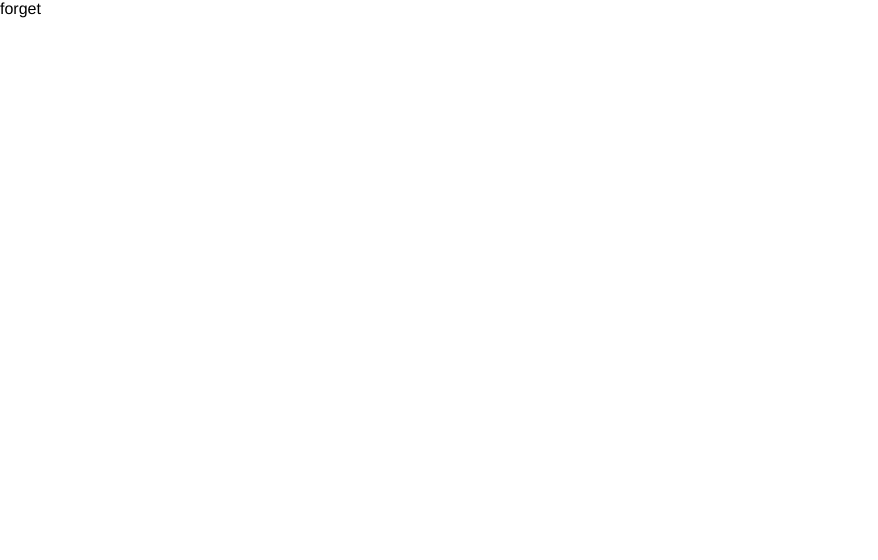
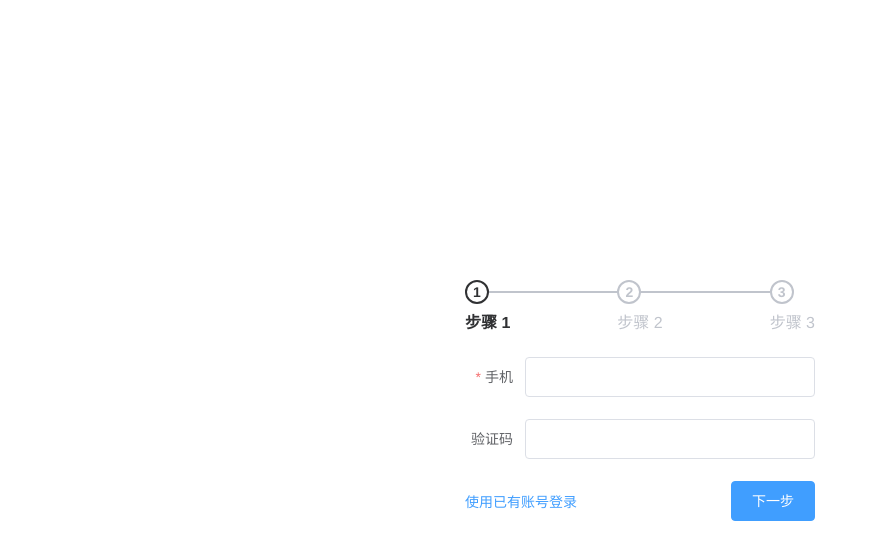
Before and after one commit to xudie/vue2-project, a Vue app: page /forget in a window 1280 px wide. Shown: the top 560 px of the page, without its empty margins (0-878 px from the left). Built offline with nearby package versions, Linux system fonts and the light colour scheme.

Commit message:
忘记密码

```diff
--- /dev/null
+++ b/src/components/forget/forget1.vue
@@ -0,0 +1,37 @@
+<template>
+  <!-- 步骤1的表单 -->
+  <el-form :model="form1" :rules="rules" ref="form1" label-width="60px">
+    <el-form-item label="手机" prop="iphone">
+      <el-input v-model="form1.iphone"></el-input>
+    </el-form-item>
+    <el-form-item label="验证码" prop="code">
+      <el-input v-model.number="form1.code"></el-input>
+    </el-form-item>
+  </el-form>
+</template>
+
+<script>
+export default {
+  name: 'Forget1',
+  data() {
+    return {
+      form1: {
+        iphone: '',
+        code: ''
+      },
+      rules: {
+        iphone: [
+          { required: true, message: '请输入手机号', trigger: 'blur' },
+          {
+            pattern: /^1[3-9]\d{9}$/,
+            message: '请输入正确的手机号',
+            trigger: 'blur'
+          }
+        ]
+      }
+    }
+  }
+}
+</script>
+
+<style lang="less" scoped></style>
--- /dev/null
+++ b/src/components/forget/forget2.vue
@@ -0,0 +1,46 @@
+<template>
+  <!-- 步骤2的表单 -->
+  <el-form :model="form2" :rules="rules" ref="form2" label-width="120px">
+    <el-form-item label="密码" prop="password">
+      <el-input v-model="form2.password" type="password"></el-input>
+    </el-form-item>
+    <el-form-item label="确认密码" prop="confirmPassword">
+      <el-input
+        v-model="form2.confirmPassword"
+        type="password"
+        autocomplete="off"
+      ></el-input>
+    </el-form-item>
+  </el-form>
+</template>
+
+<script>
+export default {
+  name: 'Forget2',
+  data() {
+    // confirmPassword 使用自定义验证规则
+    const validatePass2 = (rule, value, callback) => {
+      if (value === '') {
+        callback(new Error('请再次输入密码'))
+      } else if (value !== this.form2.password) {
+        callback(new Error('两次输入密码不一致!'))
+      } else {
+        callback()
+      }
+    }
+    return {
+      form2: {
+        password: '',
+        confirmPassword: ''
+      },
+      rules: {
+        password: [{ required: true, message: '请输入密码', trigger: 'blur' }],
+        confirmPassword: [{ validator: validatePass2, trigger: 'blur' }]
+      }
+    }
+  },
+  methods: {}
+}
+</script>
+
+<style lang="less" scoped></style>
--- /dev/null
+++ b/src/components/forget/forget3.vue
@@ -0,0 +1,26 @@
+<template>
+  <!-- 步骤3的表单 -->
+  <el-form :model="form3" :rules="rules" ref="form3" label-width="120px">
+    <el-form-item label="邮箱" prop="email">
+      <el-input v-model="form3.email"></el-input>
+    </el-form-item>
+  </el-form>
+</template>
+
+<script>
+export default {
+  name: 'Forget3',
+  data() {
+    return {
+      form3: {
+        email: ''
+      },
+      rules: {
+        email: [{ required: true, message: '请输入邮箱', trigger: 'blur' }]
+      }
+    }
+  }
+}
+</script>
+
+<style lang="less" scoped></style>
--- a/src/components/login/loginMain.vue
+++ b/src/components/login/loginMain.vue
@@ -44,7 +44,7 @@
             <el-checkbox v-model="loginFormData.remember">记住我 </el-checkbox>
           </el-col>
           <el-col :span="5">
-            <el-link type="primary" :underline="false" href=""
+            <el-link type="primary" :underline="false" href="/forget"
               >忘记密码
             </el-link>
           </el-col>
@@ -56,7 +56,9 @@
         >
       </el-form-item>
       <el-form-item class="login-register">
-        <el-link type="primary" :underline="false" href="">注册账号</el-link>
+        <el-link type="primary" :underline="false" href="/register"
+          >注册账号</el-link
+        >
       </el-form-item>
     </el-form>
   </div>
--- a/src/views/login/forget.vue
+++ b/src/views/login/forget.vue
@@ -1,11 +1,113 @@
 <template>
-  <div>forget</div>
+  <div class="forget-box">
+    <div class="forget-box-content">
+      <el-steps :active="active" finish-status="success">
+        <el-step title="步骤 1"></el-step>
+        <el-step title="步骤 2"></el-step>
+        <el-step title="步骤 3"></el-step>
+      </el-steps>
+      <div class="step-content">
+        <forget-1 ref="form1" v-show="active === 0" />
+        <forget-2 ref="form2" v-show="active === 1" />
+        <forget-3 ref="form3" v-show="active === 2" />
+      </div>
+      <div class="step-actions">
+        <el-link type="primary" :underline="false" href="/login"
+          >使用已有账号登录</el-link
+        >
+        <div class="step-actions-button">
+          <el-button v-if="active > 0" @click="prev">上一步</el-button>
+          <el-button v-if="active < 2" type="primary" @click="next"
+            >下一步</el-button
+          >
+          <el-button v-if="active === 2" type="success" @click="submit"
+            >提交</el-button
+          >
+        </div>
+      </div>
+    </div>
+  </div>
 </template>
 
 <script>
+import Forget1 from '@/components/forget/forget1.vue'
+import Forget2 from '@/components/forget/forget2.vue'
+import Forget3 from '@/components/forget/forget3.vue'
 export default {
-  name: 'Forget'
+  name: 'Forget',
+  data() {
+    return {
+      active: 0
+    }
+  },
+  components: {
+    'forget-1': Forget1,
+    'forget-2': Forget2,
+    'forget-3': Forget3
+  },
+  methods: {
+    next() {
+      // 根据当前步骤验证对应的表单
+      const formName = `form${this.active + 1}`
+      console.log('表单验证-表单名称', formName)
+      this.$refs[formName].$refs[formName].validate(valid => {
+        if (valid) {
+          console.log('忘记密码步骤验证', valid)
+          this.active++
+        } else {
+          return false
+        }
+      })
+    },
+    prev() {
+      this.active--
+    },
+    submit() {
+      this.$refs.form3.$refs.form3.validate(valid => {
+        if (valid) {
+          // 所有表单验证通过，可以提交数据
+          // 2. 收集所有步骤的表单数据
+          const formData = {
+            ...this.$refs.form1.form1, // 获取步骤1的数据
+            ...this.$refs.form2.form2, // 获取步骤2的数据
+            ...this.$refs.form3.form3 // 获取步骤3的数据
+          }
+          console.log('提交的数据:', formData)
+          this.$message.success('提交成功！')
+
+          // 这里可以添加实际的提交逻辑
+          // this.$axios.post('/api/submit', formData).then(response => {
+          //   // 处理响应
+          // })
+        } else {
+          return false
+        }
+      })
+    }
+  }
 }
 </script>
 
-<style lang="less" scoped></style>
+<style lang="less">
+.forget-box {
+  width: 100%;
+  height: 100%;
+  display: flex;
+  justify-content: center;
+  align-items: center;
+  flex-direction: column;
+
+  .forget-box-content {
+    width: 350px;
+
+    .step-content {
+      margin-top: 20px;
+    }
+
+    .step-actions {
+      display: flex;
+      justify-content: space-between;
+    }
+  }
+}
+</style>
```
